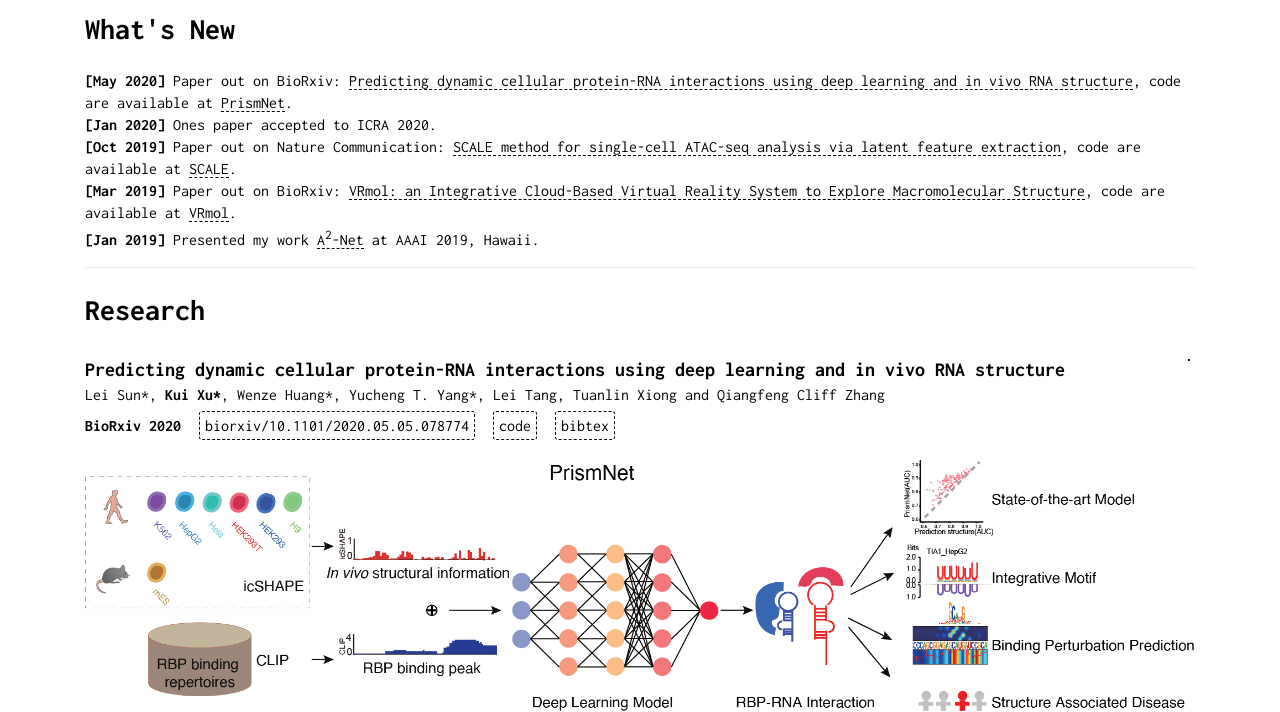
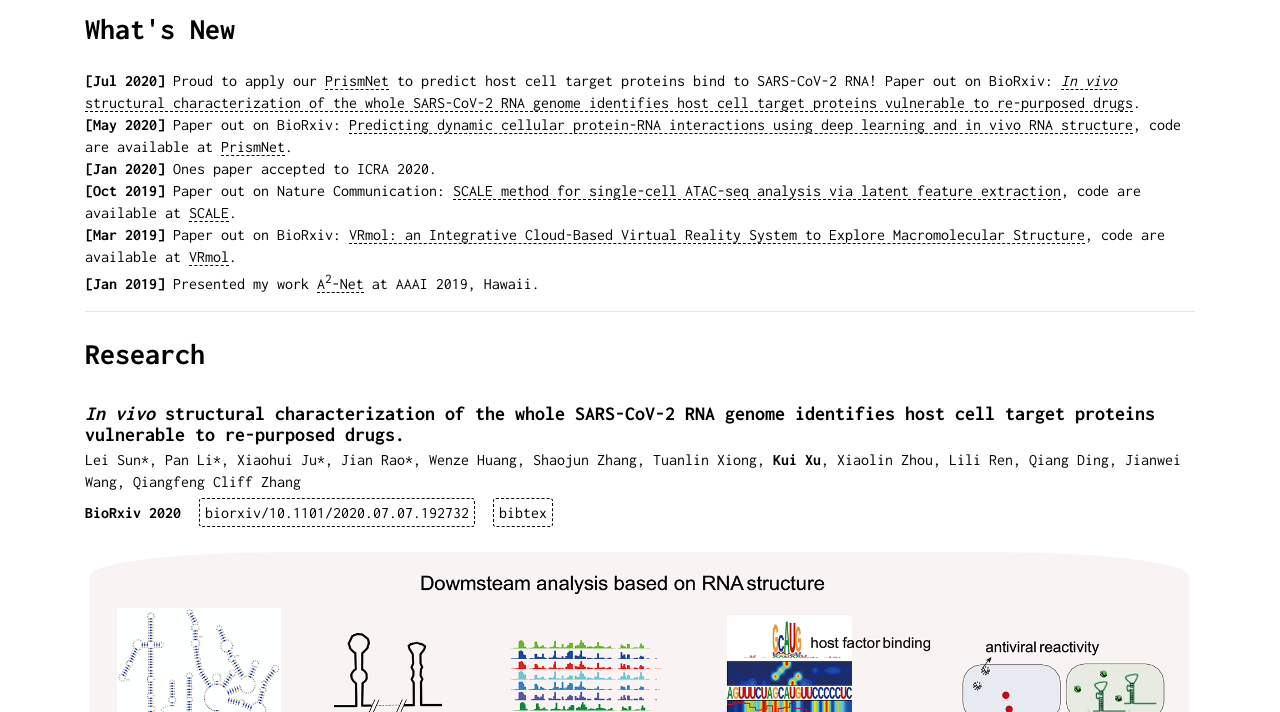
Before and after one commit to kuixu/kuixu.github.io, a Jekyll site: the page index.html, which Jekyll copies as it is, in a window 1280 px wide and 900 px high, scrolled down 350 px, cut to the strip 188-900 px from the top of the window. Built offline with Jekyll 4.4.1, drawn with Linux system fonts in a browser that asks for light colours; nearby versions of some CDN libraries; comment, search, counter and statistics services are not loaded.

Commit message:
add sars-cov-2 paper

```diff
--- a/index.html
+++ b/index.html
@@ -182,6 +182,9 @@
 <h2>What's New</h2>
 
 <p>
+<strong>[Jul 2020]</strong> Proud to apply our <a href="https://github.com/kuixu/PrismNet">PrismNet</a> to predict host cell target proteins bind to SARS-CoV-2 RNA! Paper out on BioRxiv: <a
+  href="https://www.biorxiv.org/content/10.1101/2020.07.07.192732v1"><i>In vivo</i> structural characterization of the whole SARS-CoV-2 RNA genome identifies host cell target proteins vulnerable
+  to re-purposed drugs</a>.<br />
 <strong>[May 2020]</strong> Paper out on BioRxiv: <a href="https://www.biorxiv.org/content/10.1101/2020.05.05.078774v1">Predicting dynamic cellular protein-RNA interactions using deep learning and in vivo RNA structure</a>,
 code are available at <a href="https://github.com/kuixu/PrismNet">PrismNet</a>.<br />
 <strong>[Jan 2020]</strong> Ones paper accepted to ICRA 2020.<br />
@@ -193,6 +196,36 @@ code are available at <a href="https://github.com/kuixu/VRmol">VRmol</a>.<br />
 <hr />
 
 <h2>Research</h2>
+
+<div class="paper-container row">
+  <div class="paper-title col-md-12 col-sm-12 col-xs-12">
+    <i>In vivo</i> structural characterization of the whole SARS-CoV-2 RNA genome identifies host cell target proteins vulnerable
+    to re-purposed drugs.
+  </div>
+  <div class="paper-authors col-md-12 col-sm-12 col-xs-12">
+    Lei Sun*, Pan Li*, Xiaohui Ju*, Jian Rao*, Wenze Huang, Shaojun Zhang, Tuanlin Xiong, <b>Kui Xu</b>, Xiaolin Zhou, Lili Ren, Qiang
+    Ding, Jianwei Wang, Qiangfeng Cliff Zhang
+  </div>
+  <!-- arxiv and website link -->
+  <div class="paper-links col-md-12 col-sm-12 col-xs-12">
+    <span class="paper-link">
+      <b>BioRxiv 2020</b>
+    </span>
+    <a class="paper-link button-div" href="https://www.biorxiv.org/content/10.1101/2020.07.07.192732v1" target="_blank">
+      biorxiv/10.1101/2020.07.07.192732
+    </a>
+    <a class="paper-link button-div" href="static/bibliography/sars-cov-2_bibtex.txt" target="_blank">
+      bibtex
+    </a>
+
+  </div>
+  <div class="paper-banner col-md-12 col-sm-12 col-xs-12">
+    <img src="static/img/research/sars-cov-2_banner.png" alt="In vivo structural characterization of the whole SARS-CoV-2 RNA genome identifies host cell target proteins vulnerable
+    to re-purposed drugs"
+      title="In vivo structural characterization of the whole SARS-CoV-2 RNA genome identifies host cell target proteins vulnerable
+    to re-purposed drugs" />
+  </div>
+</div>
 
 <div class="paper-container row">
   <div class="paper-title col-md-12 col-sm-12 col-xs-12">
```
Also changed, not shown: static/bibliography/sars-cov-2_bibtex.txt (added, +12 -0 lines), static/img/research/sars-cov-2_banner.png (added).
